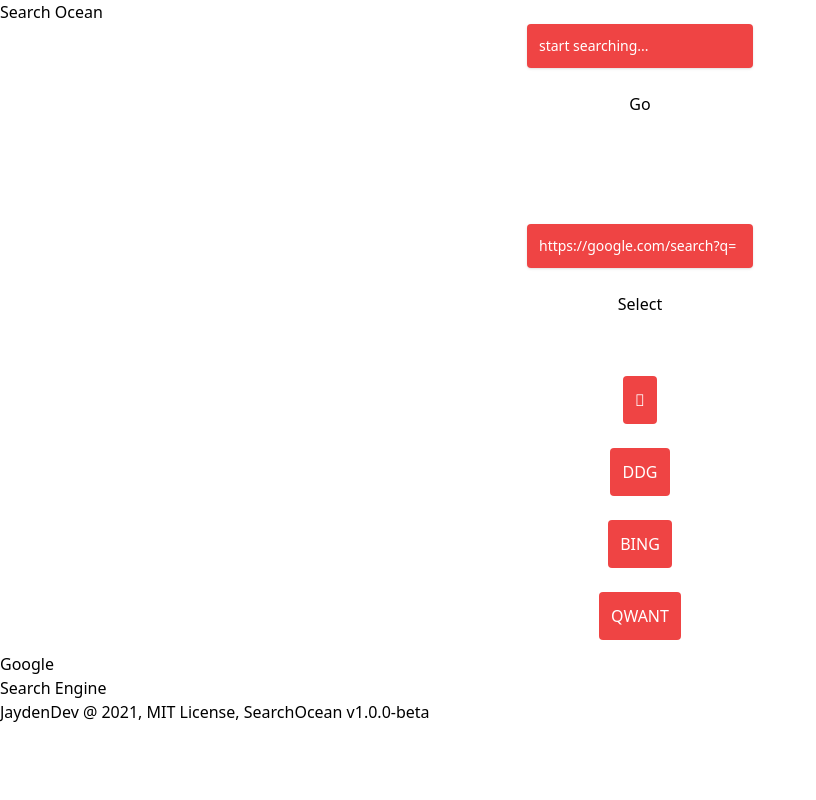
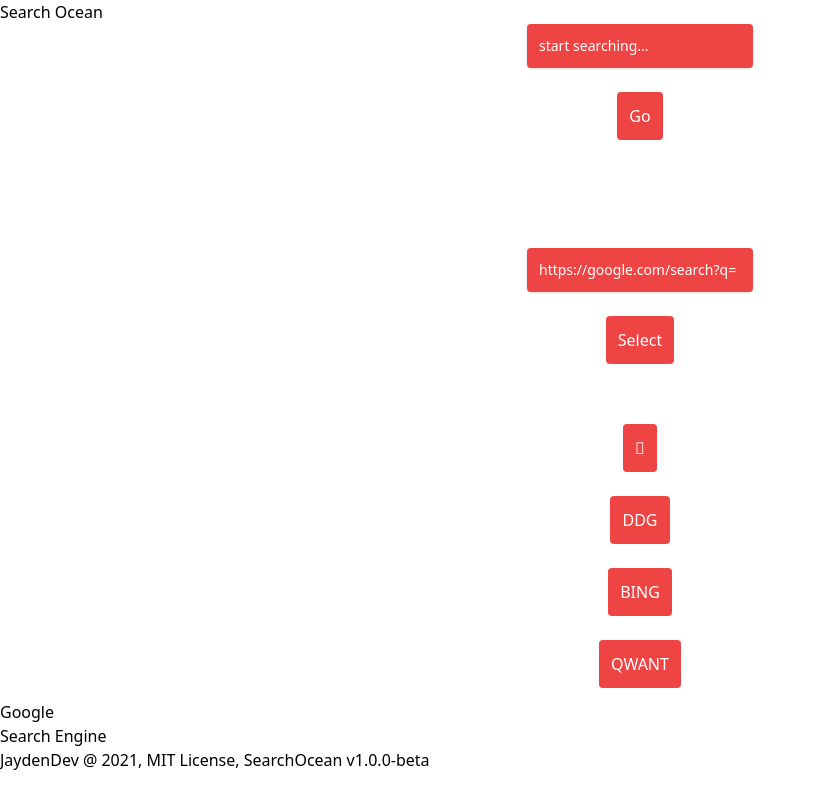
Before and after one commit to hello-smile6/searchocean, a plain HTML site: page index.html in a window 1280 px wide. Shown: the whole page, without its empty margins (0-816 px from the left). Drawn offline with nearby package versions, Linux system fonts and the light colour scheme; some icons are missing.

Commit message:
style buttons

```diff
--- a/index.html
+++ b/index.html
@@ -23,7 +23,7 @@
         </article>
     </div> -->
     <div class="grid place-items-center flex w-full flex-wrap items-stretch mb-3 content-center">
-        <input class="px-3 py-3 placeholder-white text-white relative bg-red-500 rounded text-sm border-0 shadow outline-none focus:outline-none focus:ring w-50" id="searchbar" list="data" placeholder="start searching...">&nbsp<button onClick="search()"
+        <input class="px-3 py-3 placeholder-white text-white relative bg-red-500 rounded text-sm border-0 shadow outline-none focus:outline-none focus:ring w-50" id="searchbar" list="data" placeholder="start searching...">&nbsp<button class="px-3 py-3 w-50 bg-red-500 text-white rounded" onClick="search()"
             id="searchbar-gobutton">Go</button>
         <datalist id="data">
             <option value="Google"></option>
@@ -40,7 +40,7 @@
     <div class="grid place-items-center flex w-full flex-wrap items-stretch mb-3 content-center">
         <br>
         <br>
-        <input id="enginebar" class="px-3 py-3 placeholder-white text-white relative bg-red-500 rounded text-sm border-0 shadow outline-none focus:outline-none focus:ring w-50" placeholder="https://google.com/search?q=">&nbsp<button
+        <input id="enginebar" class="px-3 py-3 placeholder-white text-white relative bg-red-500 rounded text-sm border-0 shadow outline-none focus:outline-none focus:ring w-50" placeholder="https://google.com/search?q=">&nbsp<button class="px-3 py-3 w-50 bg-red-500 text-white rounded"
             onClick="engineSel()">Select</button>
     </div>
     <br>
```
